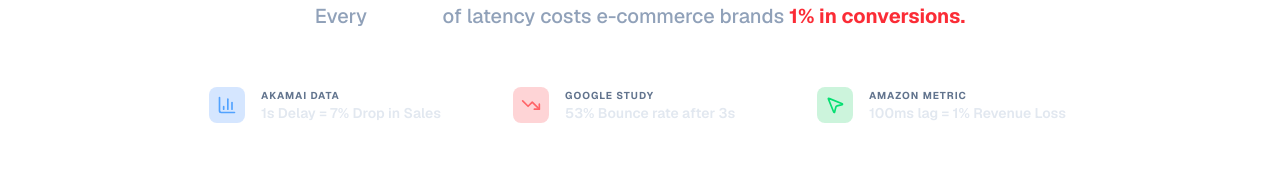
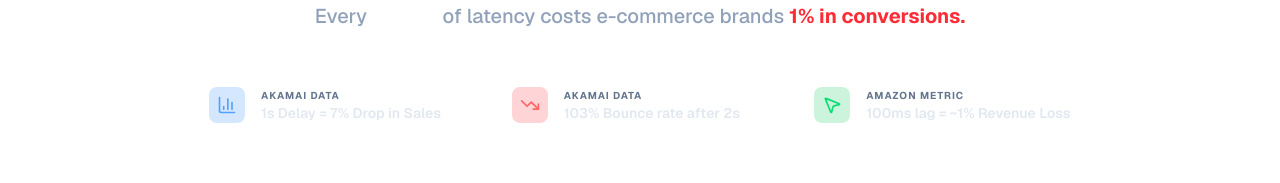
Before and after one commit to manavkr0710/latency-lab, a Next.js app in the folder frontend/: page / in a window 1280 px wide. Shown: the part 256-439 px from the top of the page. Built offline with nearby package versions, Linux system fonts and the light colour scheme.

Commit message:
fix: fixed conversion rate calc from ms= %cost loss according to research

```diff
--- a/frontend/app/page.tsx
+++ b/frontend/app/page.tsx
@@ -27,7 +27,7 @@ export default function Home() {
   const [device, setDevice] = useState<'desktop' | 'mobile'>('desktop');
 
   const calculateRevenueLoss = (latency: number) => {
-    const impactPercentage = (latency / 1000) * 0.10;
+    const impactPercentage = (latency / 1000) * 0.07;
     const monthlyLoss = monthlyRevenue * impactPercentage;
     return monthlyLoss.toLocaleString('en-US', {
       style: 'currency',
@@ -87,7 +87,7 @@ export default function Home() {
           </div>
 
           {/*Industry Benchmarks */}
-          <div className="grid grid-cols-1 md:grid-cols-3 gap-4 max-w-4xl mx-auto">
+          <div className="grid grid-cols-1 md:grid-cols-3 gap-3 max-w-4xl mx-auto">
             <div className="bg-white/5 border border-white/10 p-4 rounded-2xl backdrop-blur-sm flex items-center gap-4 text-left hover:bg-white/10 transition-colors">
               <div className="bg-blue-500/20 p-2 rounded-lg text-blue-400"><BarChart3 size={20} /></div>
               <div>
@@ -98,15 +98,15 @@ export default function Home() {
             <div className="bg-white/5 border border-white/10 p-4 rounded-2xl backdrop-blur-sm flex items-center gap-4 text-left hover:bg-white/10 transition-colors">
               <div className="bg-red-500/20 p-2 rounded-lg text-red-400"><TrendingDown size={20} /></div>
               <div>
-                <p className="text-[10px] uppercase tracking-widest text-slate-500 font-bold">Google Study</p>
-                <p className="text-sm font-semibold text-slate-200">53% Bounce rate after 3s</p>
+                <p className="text-[10px] uppercase tracking-widest text-slate-500 font-bold">Akamai Data</p>
+                <p className="text-sm font-semibold text-slate-200">103% Bounce rate after 2s</p>
               </div>
             </div>
             <div className="bg-white/5 border border-white/10 p-4 rounded-2xl backdrop-blur-sm flex items-center gap-4 text-left hover:bg-white/10 transition-colors">
               <div className="bg-green-500/20 p-2 rounded-lg text-green-400"><MousePointer2 size={20} /></div>
               <div>
                 <p className="text-[10px] uppercase tracking-widest text-slate-500 font-bold">Amazon Metric</p>
-                <p className="text-sm font-semibold text-slate-200">100ms lag = 1% Revenue Loss</p>
+                <p className="text-sm font-semibold text-slate-200">100ms lag = ~1% Revenue Loss</p>
               </div>
             </div>
           </div>
@@ -221,7 +221,7 @@ export default function Home() {
                     <span className="text-xs text-slate-400 font-normal ml-1 tracking-normal uppercase italic">/mo</span>
                   </h3>
                   <p className="mt-2 text-[10px] text-slate-400 leading-tight border-t border-slate-50 pt-2 font-medium">
-                    <span className="text-red-400 font-bold underline italic">Cumulative Impact:</span> Every 1s of total bloat = 10% sales drop.
+                    <span className="text-red-400 font-bold underline italic">Cumulative Impact:</span> Every 1s of total bloat = 7% sales drop.
                   </p>
                 </div>
                 <div className="bg-red-600 p-3 rounded-full text-white shadow-lg shadow-red-200">
```
